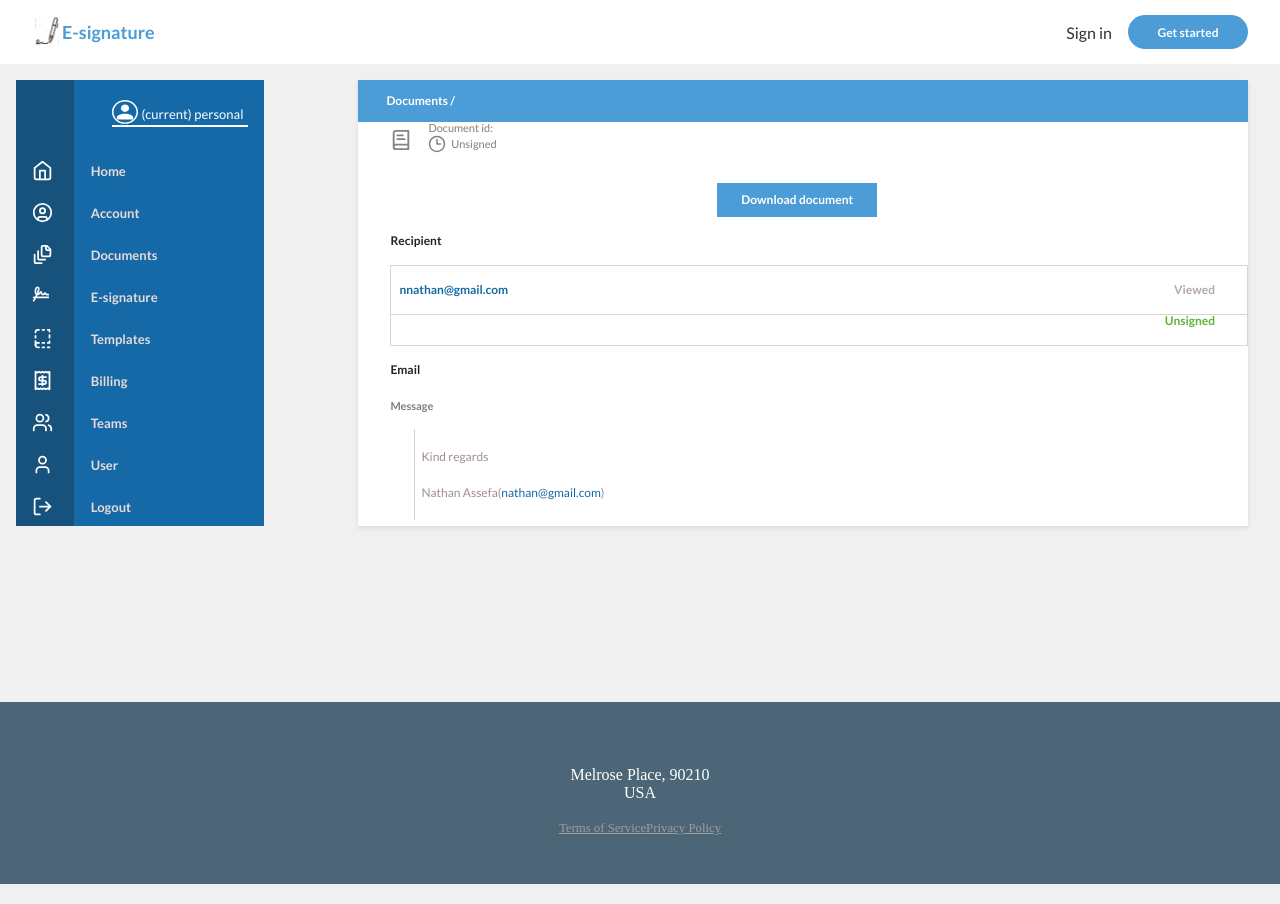
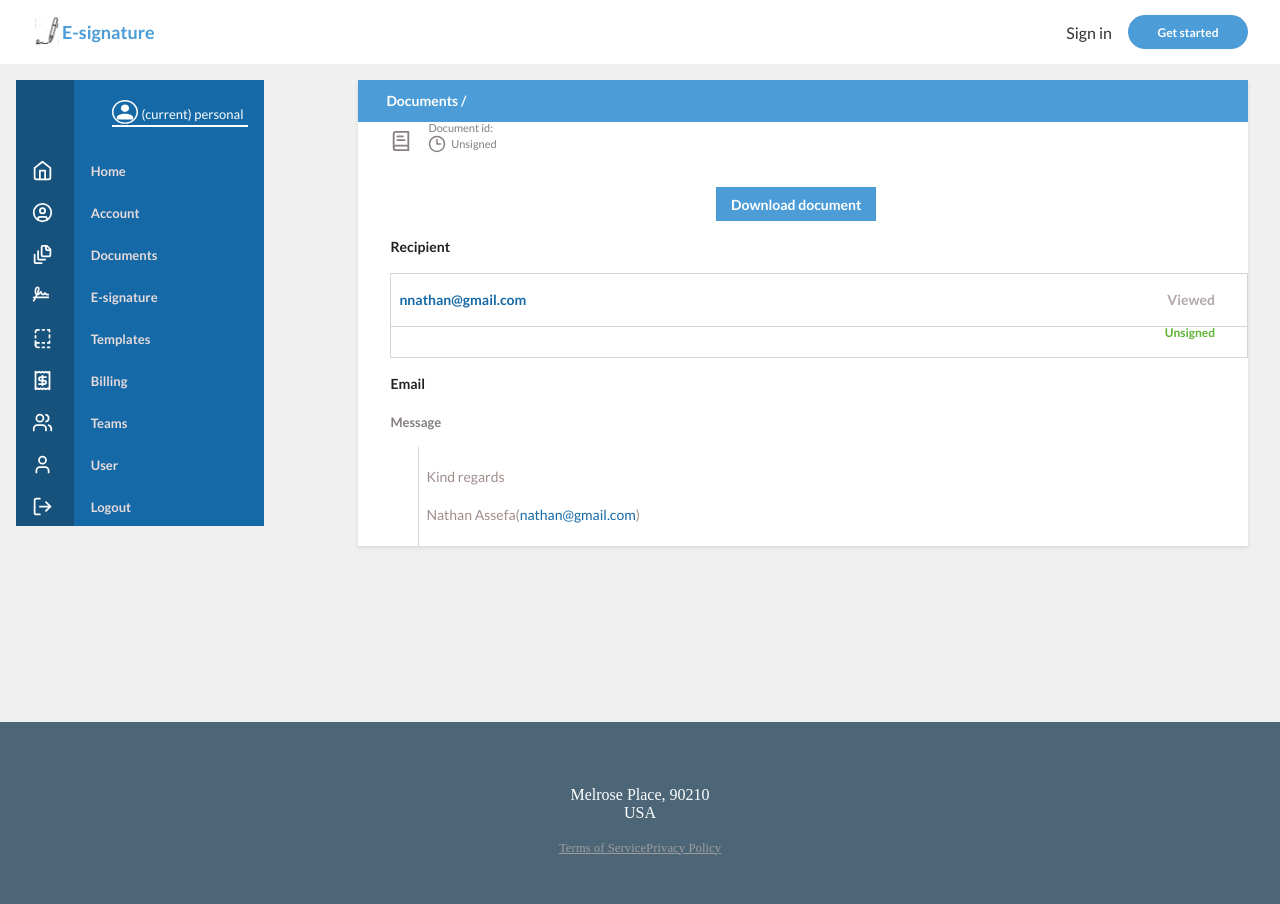
Before and after one commit to nathan-assefa/digital-signature-frontend, a React (Vite) app: page /document-status/1 in a window 1280 px wide. Built offline with nearby package versions, Linux system fonts and the light colour scheme; no server answers; what @syncfusion/ej2-base would draw is missing.

Commit message:
fixign font size issue in the document page

```diff
--- a/src/styles/single-document-status.css
+++ b/src/styles/single-document-status.css
@@ -29,7 +29,8 @@
 .single-document-header .docs {
   color: white;
   font-weight: bold;
-  font-size: 12px;
+  /* font-size: 12px; */
+  font-size: 14px;
   font-family: Lato;
   line-height: 24px;
 }
@@ -37,7 +38,8 @@
 .single-document-header .docs-name {
   color: white;
   font-weight: lighter;
-  font-size: 12px;
+  /* font-size: 12px; */
+  font-size: 14px;
   font-family: Lato;
   line-height: 24px;
 }
@@ -59,7 +61,8 @@
 }
 
 .single-doc-detail .doc-name {
-  font-size: 12.8px;
+  /* font-size: 12.8px; */
+  font-size: 14.8px;
   color: #443f3f;
   font-weight: 600;
   line-height: 24px;
@@ -69,7 +72,8 @@
 .single-doc-detail .signed-date,
 .document-id,
 .is-signed {
-  font-size: 11px;
+  /* font-size: 11px; */
+  font-size: 12.8px;
   line-height: 8px;
   font-weight: lighter;
   font-family: Lato;
@@ -107,7 +111,8 @@
   color: white;
   font-weight: bold;
   line-height: 21px;
-  font-size: 12px;
+  /* font-size: 12px; */
+  font-size: 14px;
   font-family: Lato;
   border: none;
   margin-top: 2em;
@@ -129,7 +134,8 @@
 }
 
 .recipient-info .recipient {
-  font-size: 12px;
+  /* font-size: 12px; */
+  font-size: 14px;
   line-height: 24px;
   font-weight: 600;
   font-family: Lato;
@@ -149,7 +155,8 @@
 .recipient-info .sender-email,
 .recivier-email {
   color: var(--bold-blue-color);
-  font-size: 12px;
+  /* font-size: 12px; */
+  font-size: 14px;
   line-height: 24px;
 
   font-weight: 600;
@@ -167,7 +174,8 @@
 .recipient-info .doc-stat,
 .recivier-signed,
 .doc-sign-date {
-  font-size: 12px;
+  /* font-size: 12px; */
+  font-size: 14px;
   line-height: 24px;
   font-weight: 600;
   color: rgb(179, 168, 168);
@@ -184,7 +192,8 @@
 }
 
 .sender-message .email-info {
-  font-size: 12px;
+  /* font-size: 12px; */
+  font-size: 14px;
   line-height: 24px;
   font-weight: 600;
   font-family: Lato;
@@ -192,7 +201,8 @@
 }
 
 .sender-message .sender-msg {
-  font-size: 11px;
+  /* font-size: 11px; */
+  font-size: 13px;
   line-height: 24px;
   font-weight: 600;
   font-family: Lato;
@@ -205,7 +215,8 @@
   padding-top: 0.3em;
   padding-bottom: 0.3em;
   border-left: 1px solid rgb(218, 211, 211);
-  font-size: 12px;
+  /* font-size: 12px; */
+  font-size: 14px;
   line-height: 24px;
   font-weight: 600;
   font-family: Lato;
```
